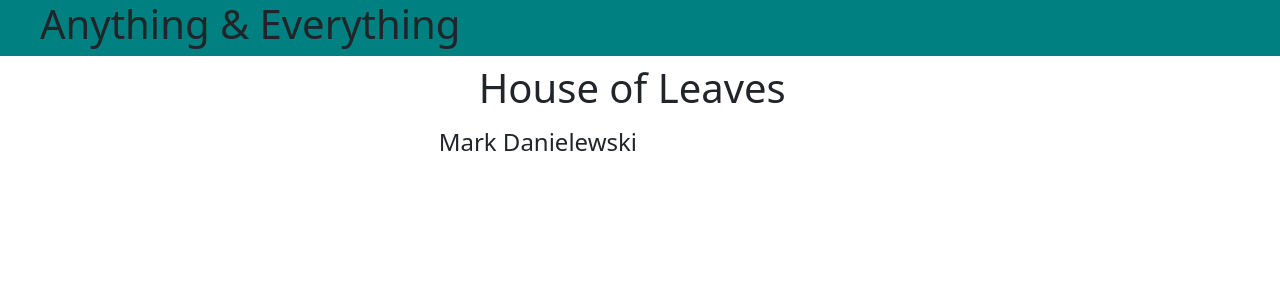
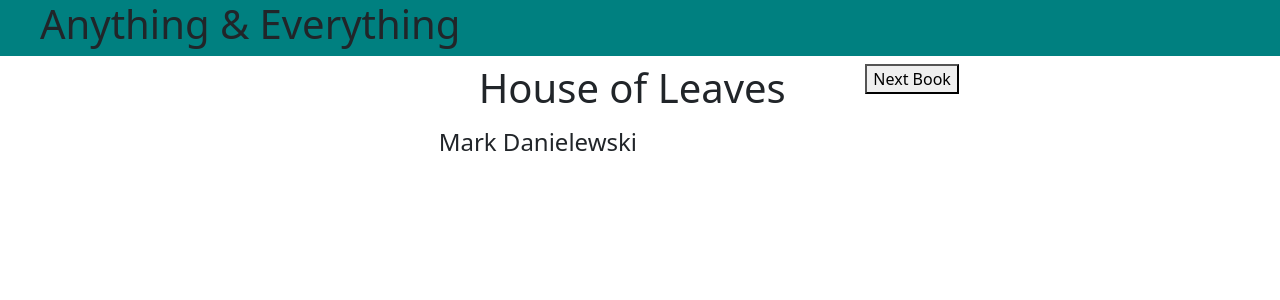
Before and after one commit to megancindric/ReactLibraryTest, a React (Create React App) app: page / in a window 1280 px wide. Shown: the top 300 px of the page. Built offline with nearby package versions, Linux system fonts and the light colour scheme.

Commit message:
Added function to increment bookNumber

```diff
--- a/src/components/App.jsx
+++ b/src/components/App.jsx
@@ -14,6 +14,19 @@
             bookNumber: 0
         };
     }
+
+    goToNextBook = () => {
+        let tempBookNumber = this.state.bookNumber;
+        tempBookNumber ++;
+        if(tempBookNumber === this.books.length){
+            tempBookNumber = 0;
+        }
+
+        this.setState({
+            bookNumber: tempBookNumber
+        });
+    }
+
     render(){
         return(
             <div className="container-fluid">
@@ -24,7 +37,9 @@
                         <h1>{this.books[this.state.bookNumber].title}</h1>
                         <h4>{this.books[this.state.bookNumber].author}</h4>
                     </div>
-                    <div className="col-md-4"></div>
+                    <div className="col-md-4">
+                        <button onClick={this.goToNextBook}>Next Book</button>
+                    </div>
                 </div>
             </div>
         )
```
